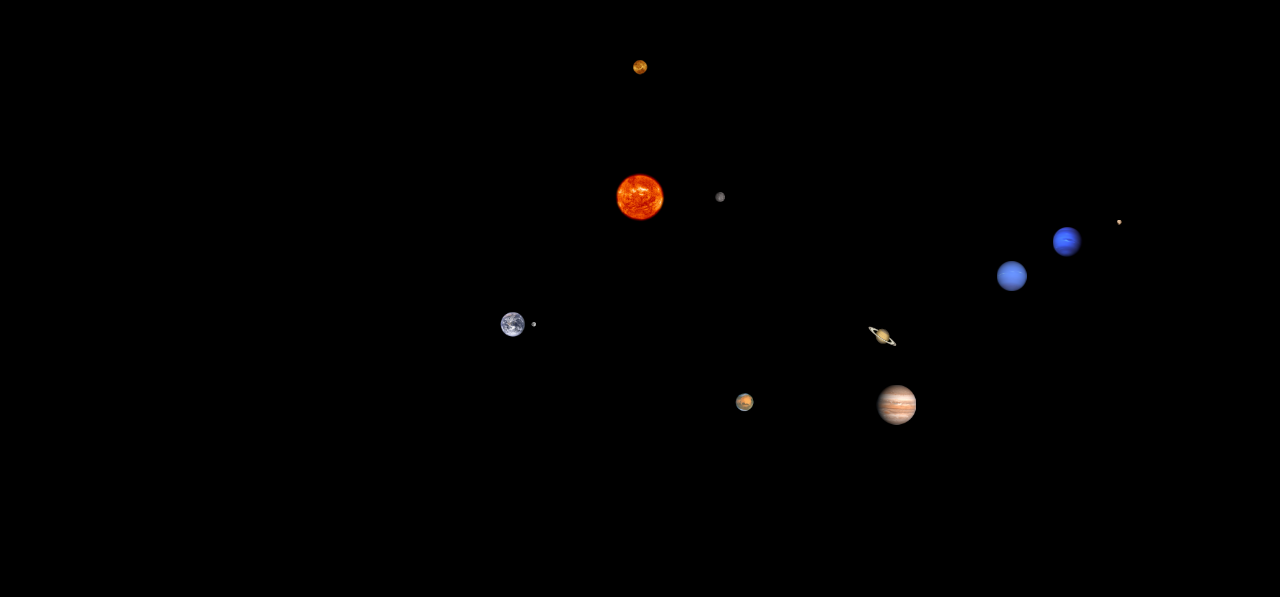
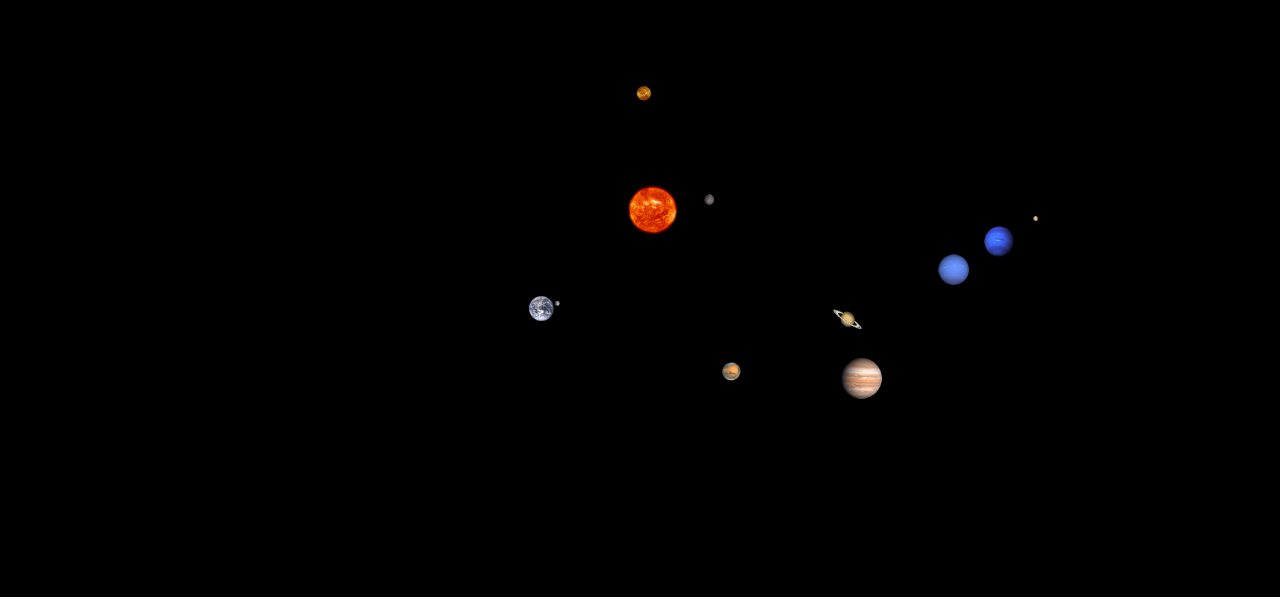
Before and after one commit to TheCrescentKing/solar-system-js, a plain HTML site: page index.html in a window 1280 px wide. Shown: the part 203-804 px from the top of the page. Drawn offline with Linux system fonts and the light colour scheme.

Commit message:
Made it so that the position of the planets is calculated such that the last planet (Pluto) does not dissappear from the screen. Next thing to do is remove hardcoding of sizes to adapt to display size.

```diff
--- a/scripts/Controller.js
+++ b/scripts/Controller.js
@@ -1,5 +1,5 @@
 const SPEED_MULTIPLIER = 0.01;
-const SCALE = 1;
+const SCALE = 0.51;
 
 // Init Solar System object
 
@@ -10,14 +10,21 @@ let solarSystem = {
 }
 
 // Init planets from planets.js
+// Calculate max distance so that planets (Pluto) don't dissapear on the bottom of the screen
+// Remember to take Sun's size into account
+let maxDistance = height/2 - planets['pluto'].size - solarSystem.celestialBodies.sun.size;
+// Divide maximum distance between number of planets
+let distanceBetweenPlanets = maxDistance/Object.keys(planets).length;
 
-let pos = 80;
+// Initiate starting distance to be size of sun + distanceBetweenPlanets
+let distance = solarSystem.celestialBodies.sun.size + distanceBetweenPlanets;
+
 for (let key in planets){
 
   let planet = planets[key];
 
   let currentPlanetObj = new CelestialBody(planets[key].name,
-    new Point(width/2 + pos, solarSystem.celestialBodies.sun.y),
+    new Point(width/2 + distance, solarSystem.celestialBodies.sun.y),
     planet.size*SCALE,
     planet.speed*SPEED_MULTIPLIER,
     planet.colour,
@@ -29,7 +36,7 @@ for (let key in planets){
   }
 
   solarSystem.celestialBodies[key] = currentPlanetObj;
-  pos += 50;
+  distance += distanceBetweenPlanets;
 }
 
 // function initImage(name){
--- a/scripts/modules/CelestialBody.js
+++ b/scripts/modules/CelestialBody.js
@@ -93,7 +93,8 @@ class CelestialBody{
     if(this._imgLoaded.isLoaded){
       let topLeftCornerX = this.x - this.size/2;
       let topLeftCornerY = this.y - this.size/2;
-      ctx.drawImage(this._img, topLeftCornerX, topLeftCornerY, this.size, this.size);
+      // Have to correct size otherwise images are half the size of the drawn versions
+      ctx.drawImage(this._img, topLeftCornerX, topLeftCornerY, this.size*2, this.size*2);
     }else{
       ctx.beginPath();
       ctx.fillStyle = this.colour;
```
Also changed, not shown: index.html (+0 -1 lines), 1 other file.
